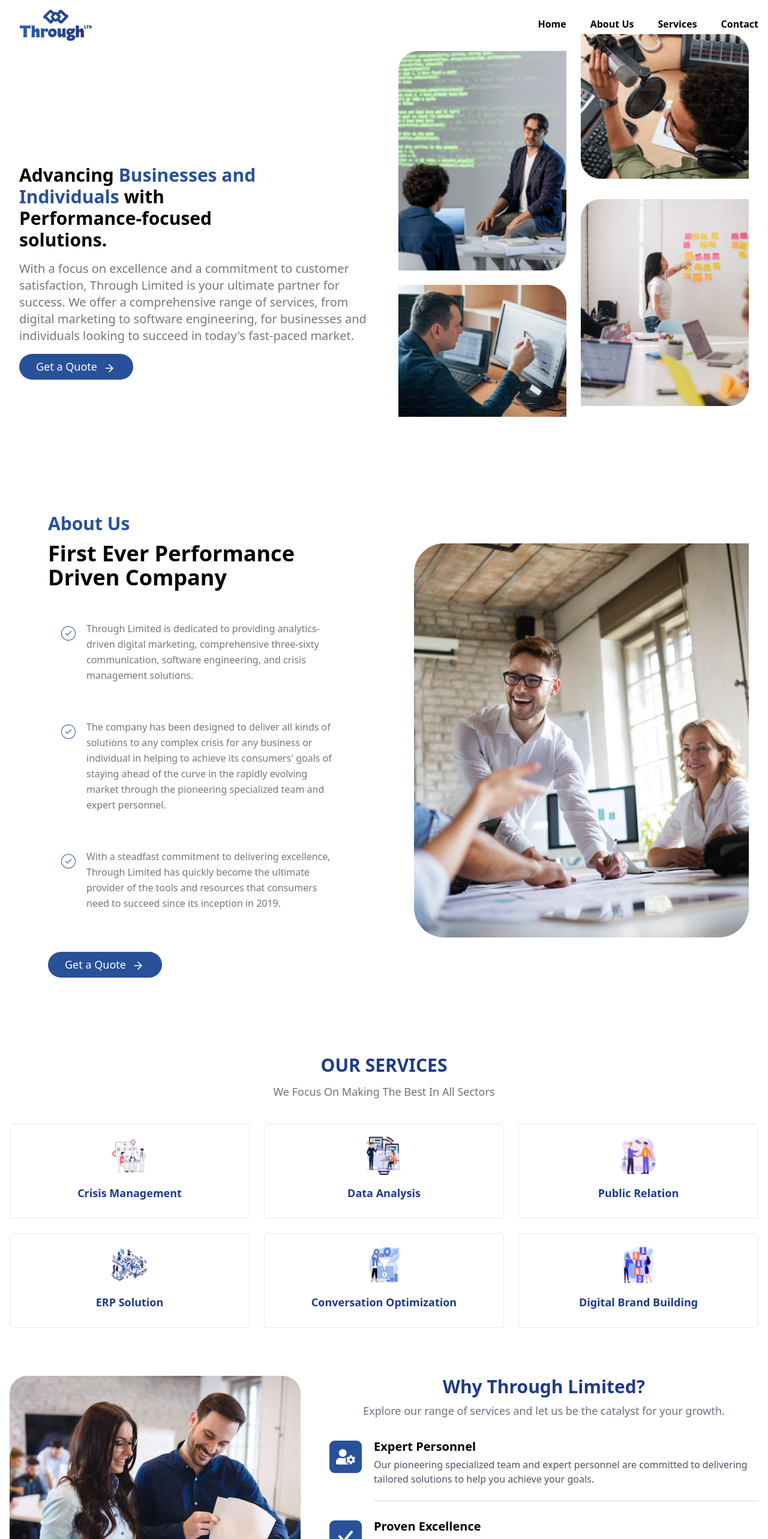
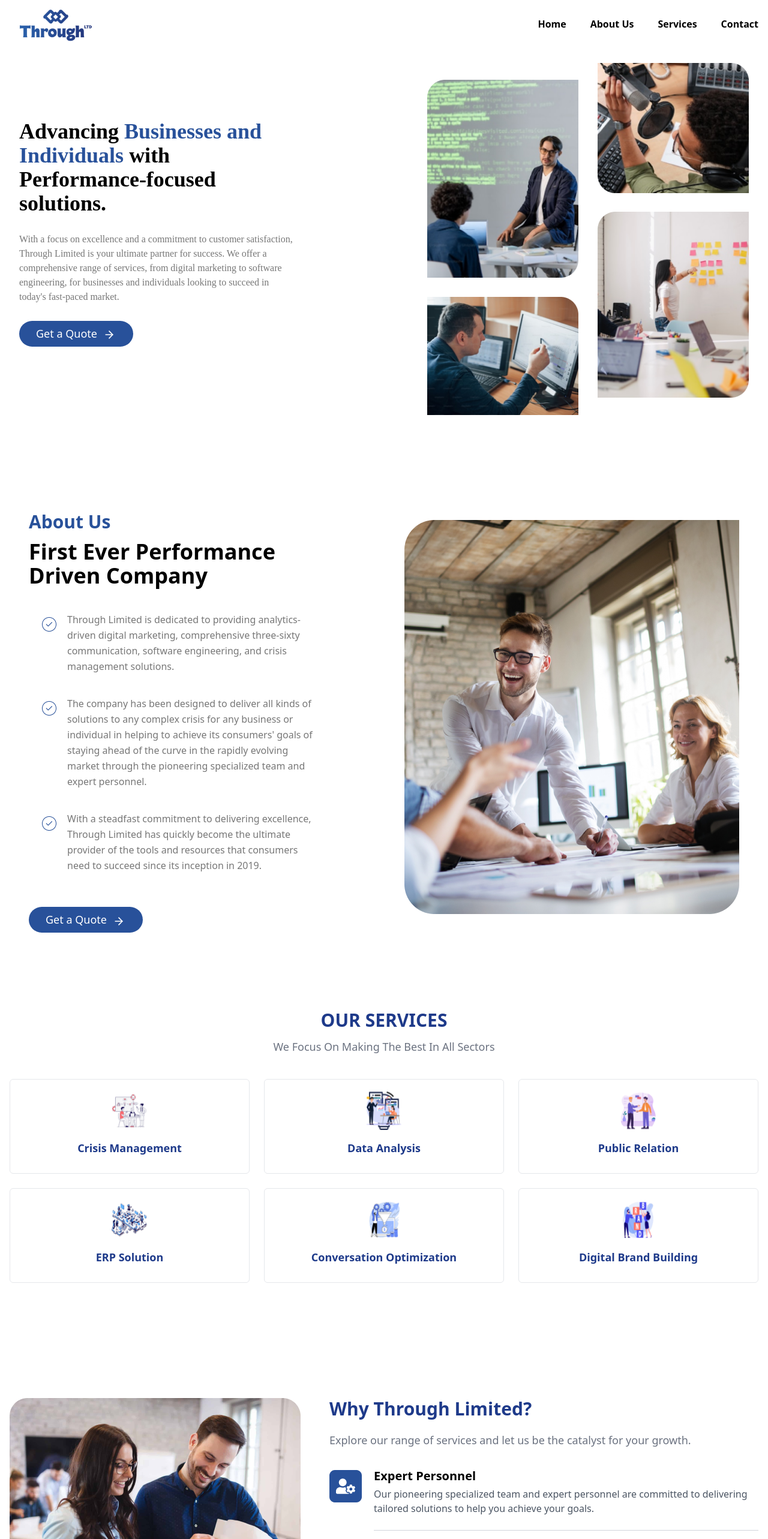
Before and after one commit to Musfikur-Throughltd/through_v2, a React (Vite) app: page / in a window 1280 px wide. Shown: the top 2566 px of the page at 60% size. Built offline with nearby package versions, Linux system fonts and the light colour scheme.

Commit message:
polishing and updated 4 section

```diff
--- a/src/section/AboutUs.jsx
+++ b/src/section/AboutUs.jsx
@@ -28,7 +28,7 @@ const AboutUs = () => {
   return (
     <div
       id="aboutUs"
-      className="max-w-screen-xl mx-auto lg:mb-32 md:mb-32 px-4 sm:px-6 lg:px-8"
+      className="max-w-screen-xl mx-auto lg:mb-32 md:mb-32 px-4 sm:px-6 lg:px-0"
     >
       <div className="flex flex-col lg:flex-row md:flex-col justify-between">
         {/* Text Section */}
@@ -101,7 +101,7 @@ const AboutUs = () => {
               {content.map((text, index) => (
                 <div
                   key={index}
-                  className="flex justify-center items-start gap-4 mb-5 shadow-xl lg:shadow-none px-5 py-5 border-2 lg:border-none rounded-xl"
+                  className="flex justify-center  items-start gap-4 mb-5 shadow-xl lg:shadow-none px-5 py-2 border-2 lg:border-none rounded-xl"
                 >
                   <img className="mt-2" src={icon} alt="Icon" />
                   <p className="text-[#777] text-base leading-[26px]">{text}</p>
@@ -117,7 +117,7 @@ const AboutUs = () => {
         </div>
 
         {/* Image Section */}
-        <div className="flex flex-col justify-center items-center mt-16 lg:px-0 md:px-0 px-5">
+        <div className="flex flex-col justify-center items-center mt-16 lg:px-0 md:px-0 px-5 lg:mr-12">
           <img
             className="hidden sm:block w-full h-auto"
             src={aboutImage}
--- a/src/section/ContactUs.jsx
+++ b/src/section/ContactUs.jsx
@@ -55,8 +55,8 @@ const ContactUs = () => {
             ))}
           </div>
         </div>
-        <div className="mt-16 lg:mt-0">
-          <img src={map} alt="Map" className="w-full max-w-md" />
+        <div className="mt-16 lg:mt-26">
+          <img src={map} alt="Map" className="w-full max-w-md h-full" />
         </div>
       </div>
     </div>
--- a/src/section/Hero.jsx
+++ b/src/section/Hero.jsx
@@ -31,8 +31,8 @@ const Hero = () => {
     <div className="max-w-screen-xl mx-auto mb-20 px-4 sm:px-6 lg:px-8">
       <div className="grid lg:grid-cols-2 gap-12 items-center">
         {/* Text Section */}
-        <div className="space-y-4 lg:pt-32 md:pt-20 pt-12 text-center lg:text-left">
-          <h1 className="text-xl lg:text-3xl font-semibold leading-tight">
+        <div className="space-y-7 lg:pt-0 md:pt-20 pt-12 text-center lg:text-left">
+          <h1 style={{ fontFamily: "Montserrat" }} className="text-xl lg:text-4xl md:text-3xl font-semibold leading-normal">
             Advancing{" "}
             <span className="text-[#28519A]">
               Businesses and
@@ -54,7 +54,7 @@ const Hero = () => {
             </span>
             solutions.
           </h1>
-          <p className="text-[#777] text-sm sm:text-base md:text-lg lg:text-xl">
+          <p style={{ fontFamily: "Sofia Pro" }} className="text-[#777] text-sm sm:text-base lg:w-[460px] md:text-md lg:text-[16px] leading-6">
             With a focus on excellence and a commitment to customer
             satisfaction, Through Limited is your ultimate partner for success.
             We offer a comprehensive range of services, from digital marketing
@@ -66,9 +66,9 @@ const Hero = () => {
 
         {/* Image Section with Carousel for Mobile */}
         <div className="lg:hidden relative">
-          <div className="w-full overflow-hidden">
+          <div className="w-full h-[700px] overflow-hidden">
             <img
-              className="w-full"
+              className="w-full h-full object-cover"
               src={images[currentImage].src}
               alt={images[currentImage].alt}
             />
@@ -94,8 +94,8 @@ const Hero = () => {
         </div>
 
         {/* Grid for Desktop View */}
-        <div className="hidden  relative lg:grid grid-cols-2 gap-4 md:gap-6">
-          <img className="w-full" src={Rectangle2} alt="Rectangle 2" />
+        <div className="hidden  relative lg:grid grid-cols-2 gap-4 md:gap-8 lg:pt-12 lg:ml-12">
+          <img className="w-full " src={Rectangle2} alt="Rectangle 2" />
           <img
             className="w-full lg:mt-[-28px]"
             src={Rectangle4}
@@ -103,7 +103,7 @@ const Hero = () => {
           />
           <img className="w-full" src={Rectangle1} alt="Rectangle 1" />
           <img
-            className="w-full lg:mt-[-143px]"
+            className="w-full lg:mt-[-142px]"
             src={Rectangle3}
             alt="Rectangle 3"
           />
--- a/src/section/Milestone.jsx
+++ b/src/section/Milestone.jsx
@@ -9,9 +9,12 @@ const settings = {
   speed: 500,
   slidesToShow: 1,
   slidesToScroll: 1,
-  arrows: false, // Hide arrows for mobile view
+  arrows: false,
   adaptiveHeight: true,
+  autoplay: true,
+  autoplaySpeed: 2000,
 };
+
 
 const milestones = [
   { label: "Years of Experience", value: "04+", color: "gray-900" },
@@ -73,7 +76,7 @@ const Milestone = () => {
         </div>
 
         {/* Separator */}
-        <div className="w-28 h-px bg-blue-900 rotate-90 hidden md:block"></div>
+        <div className="w-16 h-px bg-blue-900 rotate-90 hidden md:block"></div>
 
         {/* Total Courses */}
         <div className="flex flex-col items-center justify-center gap-2">
@@ -87,8 +90,7 @@ const Milestone = () => {
         </div>
 
         {/* Separator */}
-        <div className="w-28 h-px bg-blue-900 rotate-90 hidden md:block"></div>
-
+        <div className="w-16 h-px bg-blue-900 rotate-90 hidden md:block"></div>
         {/* Satisfied Customers */}
         <div className="flex flex-col items-center justify-center gap-2">
           <div className="flex items-center gap-2">
@@ -101,8 +103,7 @@ const Milestone = () => {
         </div>
 
         {/* Separator */}
-        <div className="w-28 h-px bg-blue-900 rotate-90 hidden md:block"></div>
-
+        <div className="w-16 h-px bg-blue-900 rotate-90 hidden md:block"></div>
         {/* Projects Done */}
         <div className="flex flex-col items-center justify-center gap-2">
           <div className="flex items-center gap-2">
--- a/src/section/Service.jsx
+++ b/src/section/Service.jsx
@@ -25,7 +25,7 @@ const sliderSettings = {
 
 const Service = () => {
   return (
-    <div id="services" className="max-w-screen-xl mx-auto mb-20 px-4">
+    <div id="services" className="max-w-screen-xl mx-auto mb-48 px-4">
       {/* Title */}
       <div className="text-3xl text-center text-blue-900 font-semibold">
         OUR SERVICES
--- a/src/section/WhyThrough.jsx
+++ b/src/section/WhyThrough.jsx
@@ -12,19 +12,19 @@ const WhyThrough = () => {
       <div className="flex flex-col lg:flex-row gap-12">
         <div className="flex flex-col gap-6">
           <img
-            className="w-full hidden lg:block lg:w-[485px]"
+            className="w-full hidden lg:block lg:w-[485px]  "
             src={Frame2}
             alt="Decorative frame"
           />
           <div className="relative w-full hidden lg:block lg:w-[485px] h-[204px]">
             <div className="absolute inset-0 bg-black bg-opacity-60 rounded-[30px]"></div>
             <img
-              className="w-full h-[204px] rounded-[30px]"
+              className="w-full h-[204px] rounded-[30px] "
               src={Frame3}
               alt="Office design with a decorative overlay"
             />
             <img
-              className="absolute bottom-4 left-1/2 w-[220px] h-[38px] transform -translate-x-1/2"
+              className="absolute bottom-[70px] animate-pulse left-1/2 w-[220px] h-[38px] transform -translate-x-1/2"
               src={watch}
               alt="Watch"
             />
@@ -32,19 +32,19 @@ const WhyThrough = () => {
         </div>
 
         <div className="flex-1">
-          <div className="space-y-2 mb-8 text-center">
+          <div className="space-y-2 mb-8 lg:text-start text-center md:text-center">
             {/* Title */}
             <h2 className="text-3xl text-blue-900 font-semibold">
               Why Through Limited?
             </h2>
             {/* Subtitle */}
-            <p className="text-lg text-gray-500 mt-3 mb-10">
+            <p className="text-lg text-gray-500 pt-3 mb-10">
               Explore our range of services and let us be the catalyst for your
               growth.
             </p>
           </div>
 
-          <div className="space-y-7">
+          <div className="space-y-12">
             {[
               {
                 icon: Icon1,
@@ -78,7 +78,7 @@ const WhyThrough = () => {
                   <p className="text-sm lg:text-base text-gray-600 pb-5">
                     {item.description}
                   </p>
-                  <hr className="w-full h-[1px] border-gray-300" />
+                  <hr className="w-full py-1 h-[1px] border-gray-300" />
                 </div>
               </div>
             ))}
```
Also changed, not shown: 1 other file (tests, documents, lock files or other folders).
